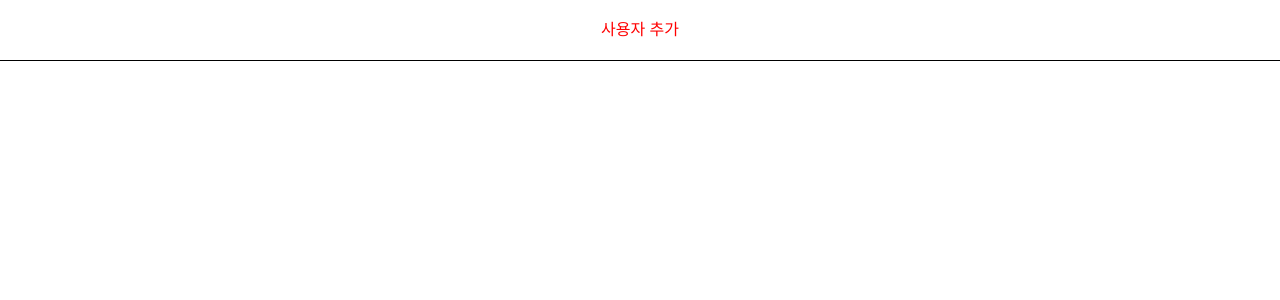
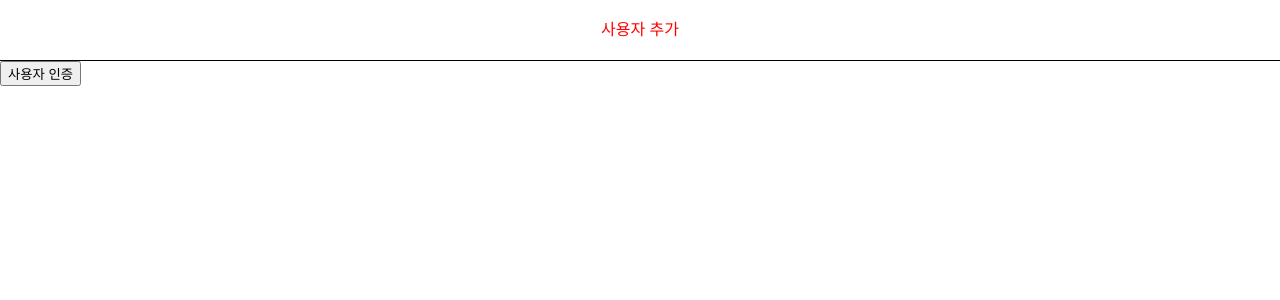
Before and after one commit to kdw15082/open-banking-project, a React (Create React App) app in the folder fintech/: page /adduser in a window 1280 px wide. Shown: the top 300 px of the page. Built offline with nearby package versions, Linux system fonts and the light colour scheme.

Commit message:
인증사이트 열기 버튼 연동

```diff
--- a/fintech/src/pages/AddUser.js
+++ b/fintech/src/pages/AddUser.js
@@ -2,9 +2,17 @@ import React from 'react'
 import Header from '../component/Header'
 
 const AddUser = () => {
+
+    const openAuthSite = () =>{
+        let tmpwindow = window.open("about:blank");
+        let clinet_id = "85dd2bdc-69d2-4b43-b75f-2886dbf2a027"
+        tmpwindow.location.href = "https://naver.com";
+    }
+
     return (
         <div>
             <Header title="사용자 추가"></Header>
+            <button onClick={openAuthSite}>사용자 인증</button>
         </div>
     )
 }
```
